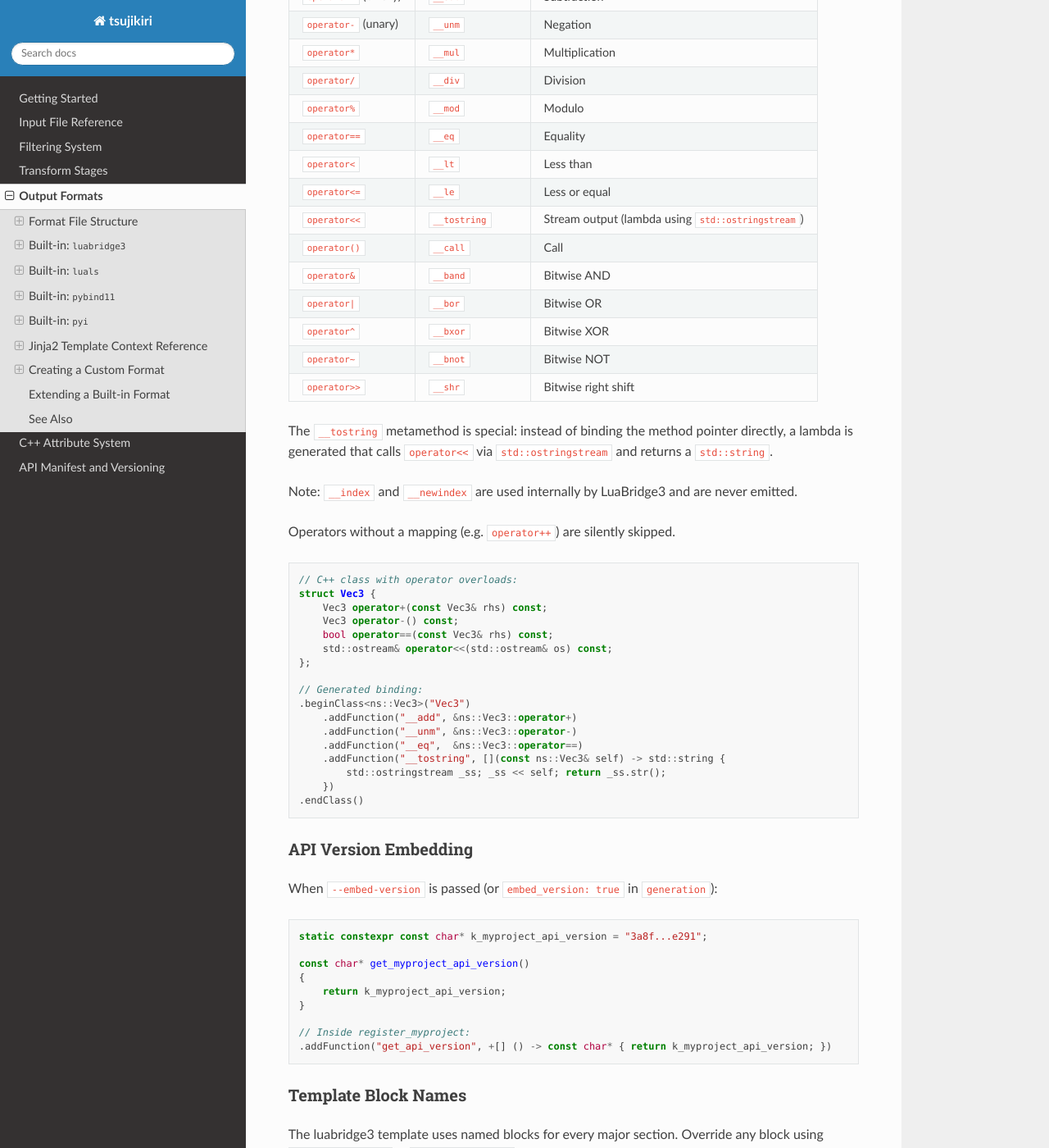
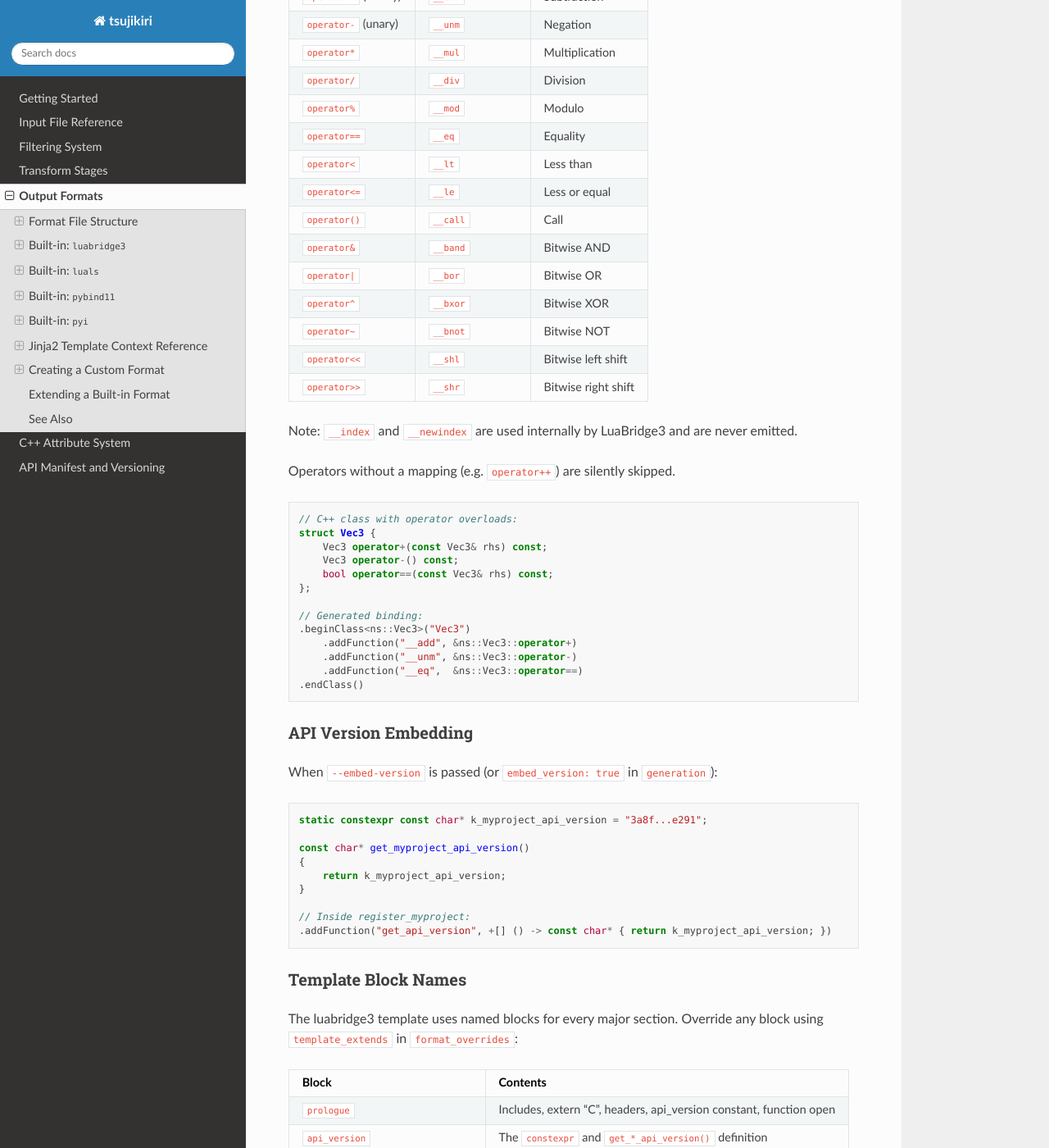
Before and after one commit to kunitoki/tsujikiri, a Sphinx documentation site: the page built from docs/output-formats.md, in a window 1280 px wide and 1400 px high, scrolled down 4007 px. Shown: the whole window at 82% size. Built offline with Sphinx 7.4.7 and the Read the Docs theme 3.1.0, drawn with Linux system fonts in a browser that asks for light colours.

Commit message:
Fix docs

````diff
--- a/docs/output-formats.md
+++ b/docs/output-formats.md
@@ -188,15 +188,13 @@ C++ operator overloads are automatically mapped to Lua metamethods using the bui
 | `operator==` | `__eq` | Equality |
 | `operator<` | `__lt` | Less than |
 | `operator<=` | `__le` | Less or equal |
-| `operator<<` | `__tostring` | Stream output (lambda using `std::ostringstream`) |
 | `operator()` | `__call` | Call |
 | `operator&` | `__band` | Bitwise AND |
 | `operator\|` | `__bor` | Bitwise OR |
 | `operator^` | `__bxor` | Bitwise XOR |
 | `operator~` | `__bnot` | Bitwise NOT |
+| `operator<<` | `__shl` | Bitwise left shift |
 | `operator>>` | `__shr` | Bitwise right shift |
-
-The `__tostring` metamethod is special: instead of binding the method pointer directly, a lambda is generated that calls `operator<<` via `std::ostringstream` and returns a `std::string`.
 
 Note: `__index` and `__newindex` are used internally by LuaBridge3 and are never emitted.
 
@@ -208,7 +206,6 @@ struct Vec3 {
     Vec3 operator+(const Vec3& rhs) const;
     Vec3 operator-() const;
     bool operator==(const Vec3& rhs) const;
-    std::ostream& operator<<(std::ostream& os) const;
 };
 
 // Generated binding:
@@ -216,9 +213,6 @@ struct Vec3 {
     .addFunction("__add", &ns::Vec3::operator+)
     .addFunction("__unm", &ns::Vec3::operator-)
     .addFunction("__eq",  &ns::Vec3::operator==)
-    .addFunction("__tostring", [](const ns::Vec3& self) -> std::string {
-        std::ostringstream _ss; _ss << self; return _ss.str();
-    })
 .endClass()
 ```
 
````
